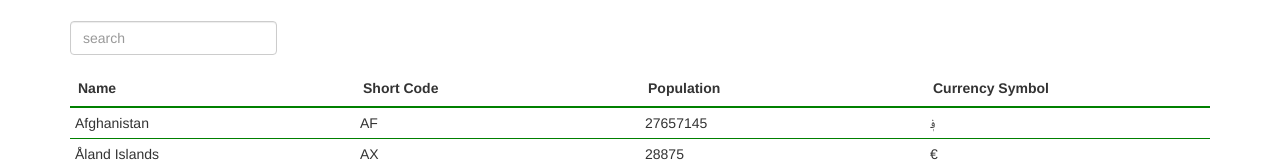
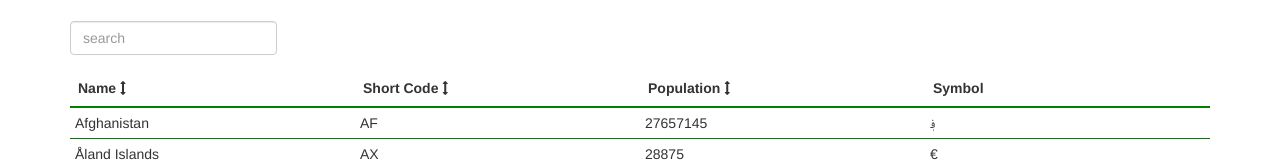
Before and after one commit to Bala-Workspace/Galaxy-WIP, an Angular app: page / in a window 1280 px wide. Shown: the part 230-392 px from the top of the page. Built offline with nearby package versions, Linux system fonts and the light colour scheme; data requests are answered from the project's data file.

Commit message:
sorting added

```diff
--- a/angular.json
+++ b/angular.json
@@ -24,7 +24,8 @@
               "src/assets"
             ],
             "styles": [
-              "src/styles.css"
+              "src/styles.css",
+              "node_modules/font-awesome/css/font-awesome.css"
             ],
             "scripts": []
           },
@@ -88,7 +89,8 @@
               "src/assets"
             ],
             "styles": [
-              "src/styles.css"
+              "src/styles.css",
+              "node_modules/font-awesome/css/font-awesome.css"
             ],
             "scripts": []
           }
--- a/package.json
+++ b/package.json
@@ -19,6 +19,7 @@
     "@angular/platform-browser": "~9.0.7",
     "@angular/platform-browser-dynamic": "~9.0.7",
     "@angular/router": "~9.0.7",
+    "font-awesome": "^4.7.0",
     "rxjs": "~6.5.4",
     "tslib": "^1.10.0",
     "zone.js": "~0.10.2"
--- a/src/app/app.module.ts
+++ b/src/app/app.module.ts
@@ -9,12 +9,14 @@ import { ContentComponent } from './content/content.component';
 
 import { HttpClientModule } from '@angular/common/http';
 import { SearchCountryPipe } from './search-country.pipe';
+import { SortTableColumnPipe } from './sort-table-column.pipe';
 
 @NgModule({
   declarations: [
     AppComponent,
     HeaderComponent,
-    ContentComponent
+    ContentComponent,
+    SortTableColumnPipe
       ],
   imports: [
     BrowserModule,
--- a/src/app/content/content.component.html
+++ b/src/app/content/content.component.html
@@ -34,14 +34,22 @@
   <div class="form-group form-inline">
     <input class="form-control" type="text" (keyup)="searchFilter()" [(ngModel)]="query" placeholder="search">
   </div>
+
   <div class="table-responsive">
     <table class="table table-hover">
       <thead>
         <tr>
-          <th>Name</th>
-          <th>Short Code</th>
-          <th>Population</th>
-          <th>Currency Symbol</th>
+
+          <th *ngFor="let col of tableHeadig" (click)="sortTableColumn(col.name,col.asc = !col.asc,col.sortby)">
+            {{col.heading}}
+
+            <i *ngIf="col.name != 'symbol'" class="fa"
+              [ngClass]="{'fa-arrows-v': col.asc == null, 'fa-long-arrow-up':col.asc==true , 'fa-long-arrow-down':col.asc==false }"
+              aria-hidden="true"></i>
+
+
+          </th>
+
 
         </tr>
       </thead>
--- a/src/app/content/content.component.ts
+++ b/src/app/content/content.component.ts
@@ -2,12 +2,13 @@ import { Component, OnInit } from '@angular/core';
 import { User } from "../user";
 import { HttpService } from '../http.service';
 import { SearchCountryPipe } from '../search-country.pipe';
+import { SortTableColumnPipe } from '../sort-table-column.pipe';
 
 @Component({
   selector: 'app-content',
   templateUrl: './content.component.html',
   styleUrls: ['./content.component.css'],
-  providers:[SearchCountryPipe]
+  providers: [SearchCountryPipe, SortTableColumnPipe]
 })
 export class ContentComponent implements OnInit {
 
@@ -19,21 +20,52 @@ export class ContentComponent implements OnInit {
   countryListres;
   sliceCountry;
 
+  tableHeadig = [
+    {
+      name: 'name',
+      heading: 'Name',
+      asc: null,
+      sortby: 'name'
+    },
+    {
+      name: 'alpha2Code',
+      heading: 'Short Code',
+      asc: null,
+      sortby: 'name'
+
+    },
+    {
+      name: 'population',
+      heading: 'Population',
+      asc: null,
+      sortby: 'number'
+    },
+    {
+      name: 'symbol',
+      heading: 'Symbol',
+      asc: null,
+      sortby: 'name'
+    },
+  ]
+
   // pagination
 
-  totalItems:number;
-  currentPage:number;
-  pageSize:number;
-  maxPages:number;
+  totalItems: number;
+  currentPage: number;
+  pageSize: number;
+  maxPages: number;
 
   pageObj;
 
-  constructor(private http:HttpService,private search:SearchCountryPipe) { }
+  // sorting
+  asc = true;
+
+  constructor(private http: HttpService, private search: SearchCountryPipe, private sort: SortTableColumnPipe) { }
 
   ngOnInit() {
-    this.currentPage=1;
-    this.pageSize=10;
-    this.maxPages=5;
+    this.currentPage = 1;
+    this.pageSize = 10;
+    this.maxPages = 5;
     this.getCountry();
 
   }
@@ -42,30 +74,39 @@ export class ContentComponent implements OnInit {
     console.log(this.userModel);
   }
 
-    searchFilter(){
+  searchFilter() {
     console.log(this.query);
-      this.countryList= this.search.transform(this.countryListres,this.query);
+    this.countryList = this.search.transform(this.countryListres, this.query);
     this.processPageination();
   }
-
-  getCountry(){
-    this.http.getCountries().subscribe(res =>{
-      this.countryListres=res;
-      this.countryList=this.countryListres;
+  sortTableColumn(columnName, asc, sortby) {
+    this.countryList = this.sort.transform(this.countryList, columnName, asc, sortby);
+    this.processPageination();
+    this.asc = !this.asc;
+    this.tableHeadig.map((array, index) => {
+      if (array.name != columnName) {
+        array.asc = null;
+      }
+    })
+  }
+  getCountry() {
+    this.http.getCountries().subscribe(res => {
+      this.countryListres = res;
+      this.countryList = this.countryListres;
       this.processPageination();
     })
   }
 
-  processPageination(){
-    this.totalItems=this.countryList.length;
-    this.pageObj= this.paginate(this.totalItems,this.currentPage,this.pageSize,this.maxPages);
-    this.sliceCountry=this.countryList.slice(this.pageObj.startIndex,this.pageObj.endIndex);
+  processPageination() {
+    this.totalItems = this.countryList.length;
+    this.pageObj = this.paginate(this.totalItems, this.currentPage, this.pageSize, this.maxPages);
+    this.sliceCountry = this.countryList.slice(this.pageObj.startIndex, this.pageObj.endIndex);
   }
 
-  navigate(page){
-    this.currentPage=page;
-    this.pageObj= this.paginate(this.totalItems,page,this.pageSize,this.maxPages);
-    this.sliceCountry=this.countryList.slice(this.pageObj.startIndex,this.pageObj.endIndex);
+  navigate(page) {
+    this.currentPage = page;
+    this.pageObj = this.paginate(this.totalItems, page, this.pageSize, this.maxPages);
+    this.sliceCountry = this.countryList.slice(this.pageObj.startIndex, this.pageObj.endIndex);
   }
 
 
--- /dev/null
+++ b/src/app/sort-table-column.pipe.ts
@@ -0,0 +1,49 @@
+import { Pipe, PipeTransform } from '@angular/core';
+
+@Pipe({
+  name: 'sortTableColumn'
+})
+export class SortTableColumnPipe implements PipeTransform {
+
+  transform(value: any[], ...args: any): unknown {
+
+    return value.sort((a, b) => {
+
+      if (args[2] == 'name') {
+        if (args[1]) {
+          const bandA = a[args[0]].toUpperCase();
+          const bandB = b[args[0]].toUpperCase();
+
+          let comparison = 0;
+          if (bandA > bandB) {
+            comparison = 1;
+          } else if (bandA < bandB) {
+            comparison = -1;
+          }
+          return comparison;
+        } else {
+          const bandA = a[args[0]].toUpperCase();
+          const bandB = b[args[0]].toUpperCase();
+
+          let comparison = 0;
+          if (bandA > bandB) {
+            comparison = -1;
+          } else if (bandA < bandB) {
+            comparison = 1;
+          }
+          return comparison;
+        }
+      }
+      if (args[2] == 'number') {
+        debugger;
+        if (args[1]) {
+          return a[args[0]] - b[args[0]];
+        } else {
+          return b[args[0]] - a[args[0]];
+        }
+      }
+
+    })
+  }
+
+}
```
Also changed, not shown: 2 other files (tests, documents, lock files or other folders). Lines whose indentation alone changed are shown as unchanged.
